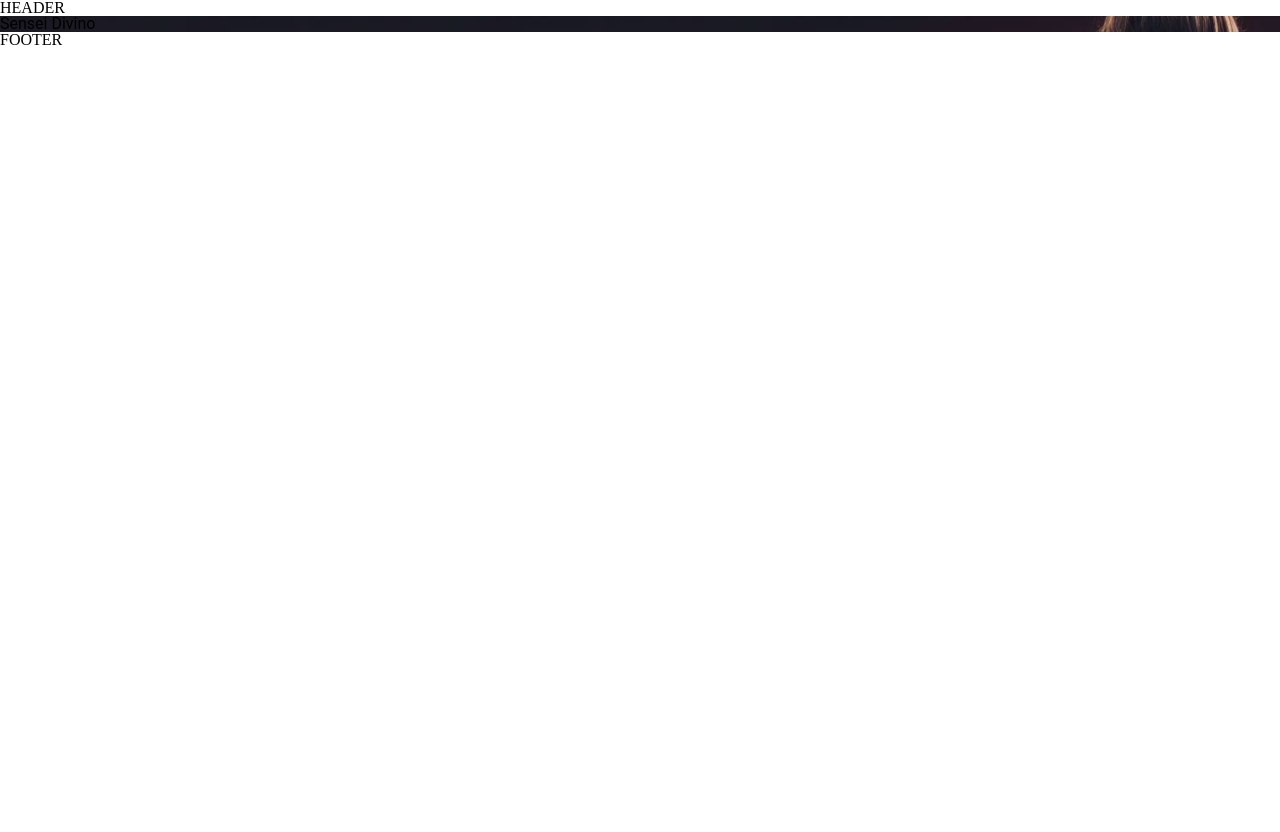
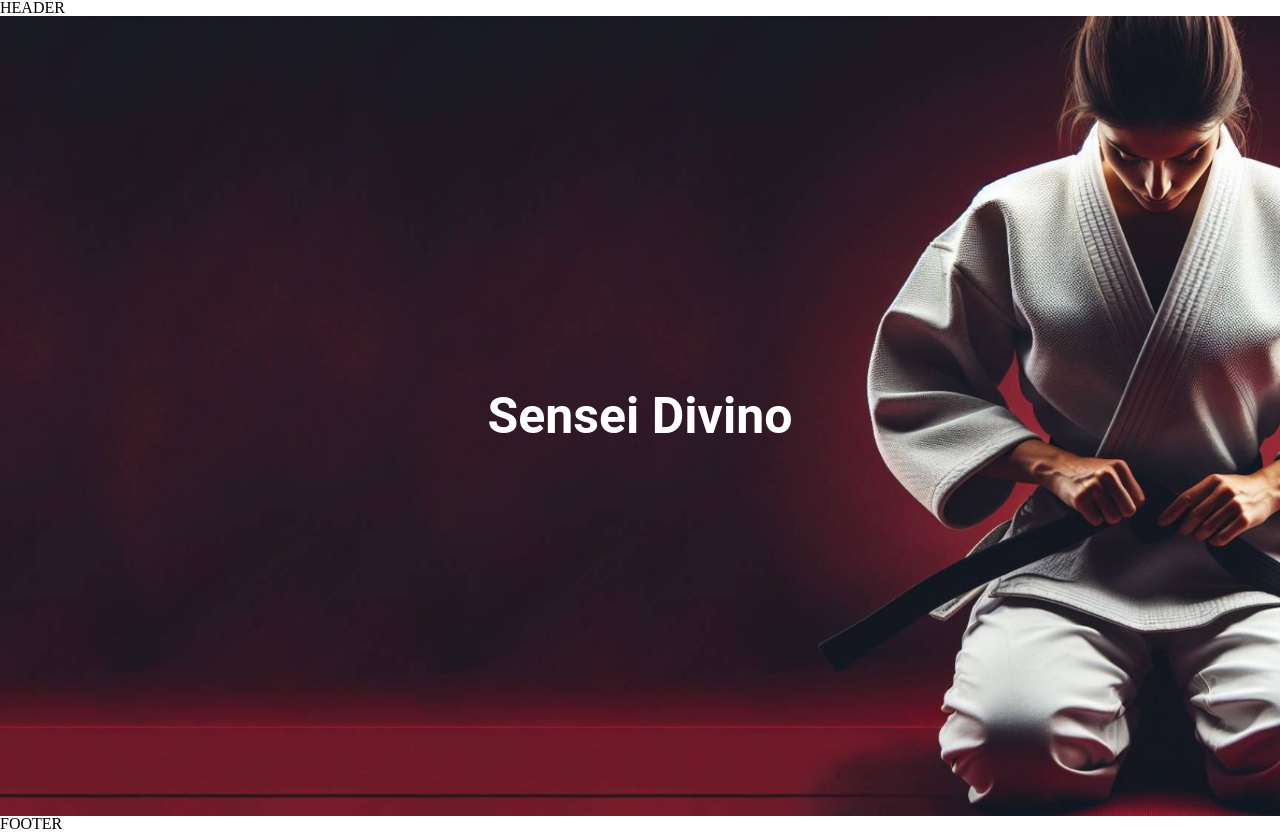
Before and after one commit to ToGatherGroup/front-sensei, a Next.js app: page / in a window 1280 px wide. Before the commit the page ends 800 px from the top, so only its background shows below. Built offline with nearby package versions, Linux system fonts and the light colour scheme; no server answers.

Commit message:
feat: init context api

```diff
--- a/src/app/layout.tsx
+++ b/src/app/layout.tsx
@@ -1,23 +1,18 @@
+import { Providers } from "@/providers";
 import type { Metadata } from "next";
 import "./globals.css";
 import "./reset.css";
-
-// Font
-
 
 export const metadata: Metadata = {
   title: "Sensei Divino",
   description: "Aplicativo para gerenciamento de atletas",
 };
 
-export default function RootLayout({
-  children,
-}: Readonly<{
-  children: React.ReactNode;
-}>) {
+export default function RootLayout({ children,}: Readonly<{ children: React.ReactNode;}>) {
   return (
     <html lang="pt-br">
       <body>
+        <Providers>
           <div className="min-h-screen w-full">
             <header>HEADER</header>
             <main className="bg-[url('/background_1920_1080.jpg')] bg-cover bg-right-top bg-no-repeat w-full h-full">
@@ -25,6 +20,7 @@ export default function RootLayout({
             </main>
             <footer>FOOTER</footer>
           </div>
+        </Providers>
       </body>
     </html>
   );
--- a/src/app/page.tsx
+++ b/src/app/page.tsx
@@ -1,7 +1,7 @@
 export default function Home() {
   return (
-   <main>
-    <h1>Sensei Divino</h1>
+   <main className="h-screen flex items-center justify-center">
+      <h1 className="text-white text-[50px] font-bold">Sensei Divino</h1>
    </main>
   );
 }
--- /dev/null
+++ b/src/contexts/api/api.tsx
@@ -0,0 +1,35 @@
+'use client'
+import { createContext, useContext } from "react";
+
+const ApiContext = createContext({});
+
+export const ApiProvider = ({ children }: {children: React.ReactNode}) => {
+    const BASE_URL = process.env.NEXT_PUBLIC_BASE_URL;
+
+    const axios = require('axios');
+
+    const apiInstance = axios.create({
+        baseURL: BASE_URL,
+        timeout: 3000,
+    });
+
+    const get = (endpoint: string) => {
+        return apiInstance.get(endpoint);
+    }
+
+    const post = (endpoint: string, data: object) => {
+        return apiInstance.post(endpoint, data);
+    }
+
+    const delet = (endpoint: string, data: object) => {
+        return apiInstance.delete(endpoint, data);
+    }
+
+    return (
+        <ApiContext.Provider value={{ get, post, delet }}>
+            {children}
+        </ApiContext.Provider>
+    )
+}
+
+export const useApiProvider = () => useContext(ApiContext)
--- /dev/null
+++ b/src/contexts/api/index.ts
@@ -0,0 +1 @@
+export * from './api';
--- /dev/null
+++ b/src/contexts/athlete/index.ts
@@ -0,0 +1 @@
+export * from './athlete';
--- /dev/null
+++ b/src/contexts/index.ts
@@ -0,0 +1 @@
+export * from './api';
--- /dev/null
+++ b/src/providers/index.ts
@@ -0,0 +1 @@
+export * from './providers'
--- /dev/null
+++ b/src/providers/providers.tsx
@@ -0,0 +1,10 @@
+'use client'
+import { ApiProvider } from "@/contexts"
+
+export const Providers = ({ children }: {children: React.ReactNode}) => {
+    return (
+        <ApiProvider>
+            {children}
+        </ApiProvider>
+    )
+}
```
Also changed, not shown: package.json (+6 -5 lines), src/contexts/athlete/athlete.tsx (added, +22 -0 lines), src/contexts/athlete/athlete.type.ts (added, +12 -0 lines), 1 other file (tests, documents, lock files or other folders). Lines whose indentation alone changed are shown as unchanged.
